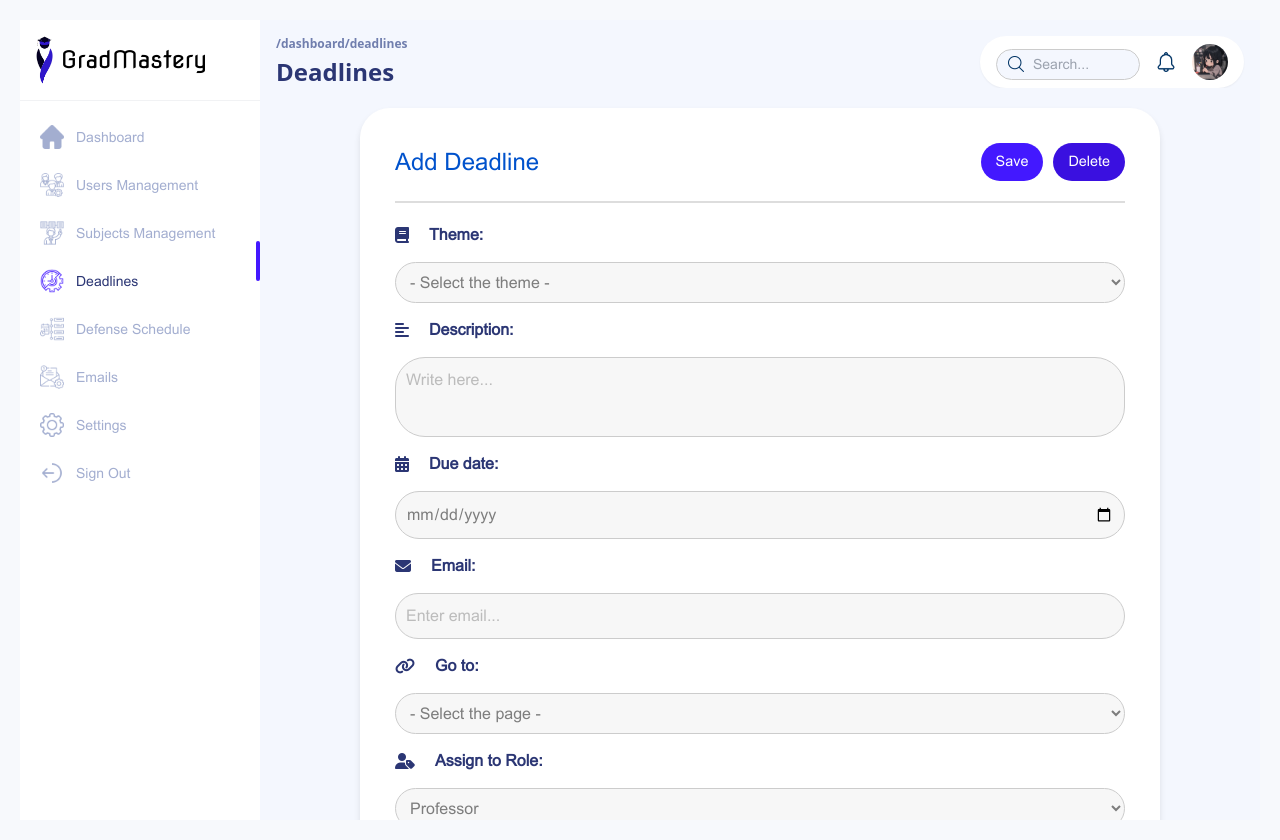
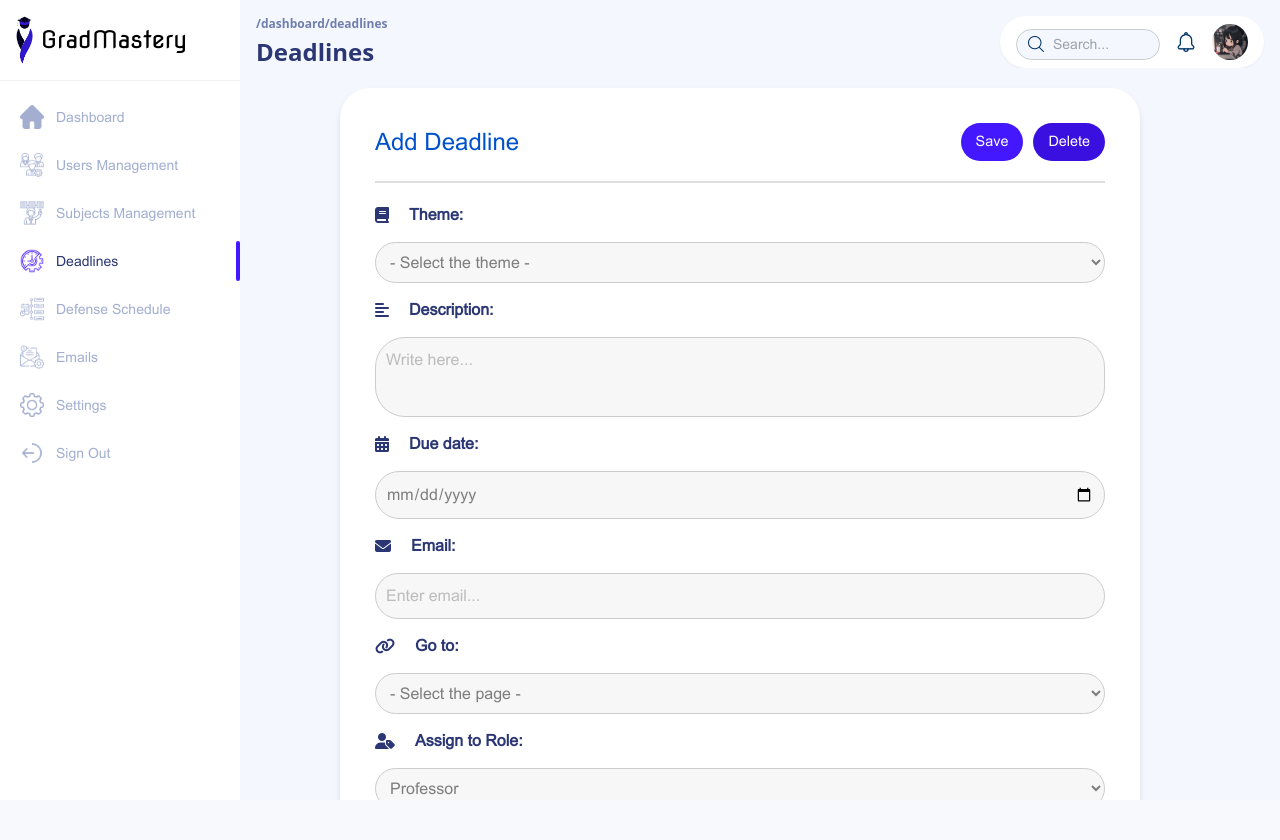
Before and after one commit to MarwaBchm/pfe-front, a React (Vite) app in the folder pfe-frontend/: page /dashboard/deadlines in a window 1280 px wide. After the commit the page ends 800 px from the top, so only its background shows below. Built offline with nearby package versions, Linux system fonts and the light colour scheme.

Commit message:
edit in deadlines.css file

```diff
--- a/pfe-frontend/src/components/deadlines.css
+++ b/pfe-frontend/src/components/deadlines.css
@@ -3,7 +3,6 @@ body {
   font-family: Arial, sans-serif;
   background-color: #f7f9fc;
   margin: 0;
-  padding: 20px;
   box-sizing: border-box;
 }
 
```
